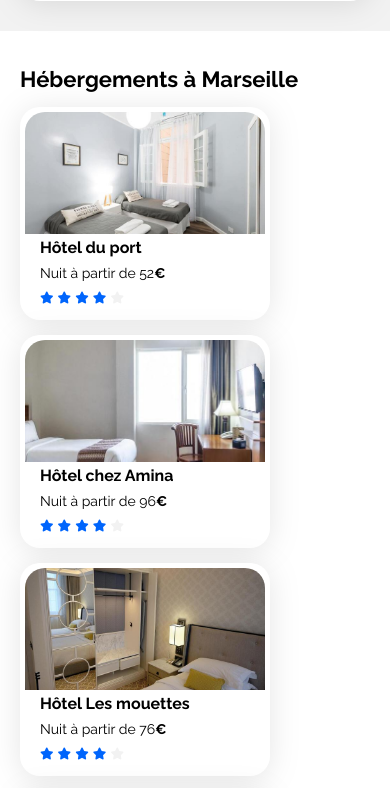
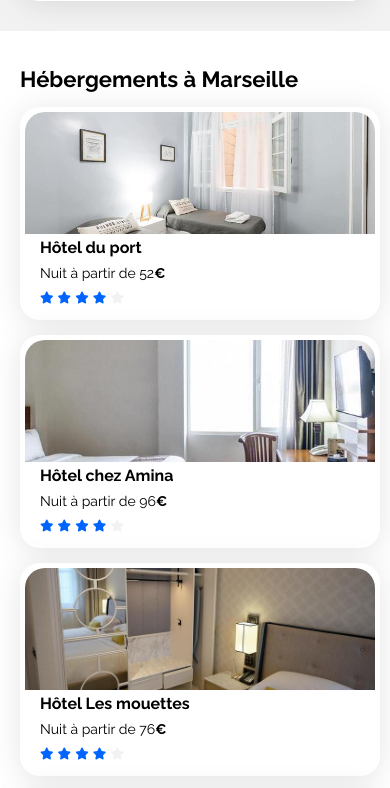
Before and after one commit to Streyan/Openclassrooms_booki, a plain HTML site: page index.html in a window 390 px wide. Shown: the part 1146-1934 px from the top of the page. Drawn offline with Linux system fonts and the light colour scheme.

Commit message:
correction for mobile size for cards

```diff
--- a/css/style.css
+++ b/css/style.css
@@ -399,8 +399,6 @@ main {
   border-top-right-radius: 20px;
 }
 
-/* TODO quoi faire avec le texte sur 2 lignes      ellipse ?*/
-
 .activities-cards .card-title {
   padding: 20px 19px 20px 19px;
 }
@@ -629,6 +627,7 @@ footer {
   }
 
   .hebergements-cards .card {
+    max-width: none;
     width: 100%;
   }
 
```
